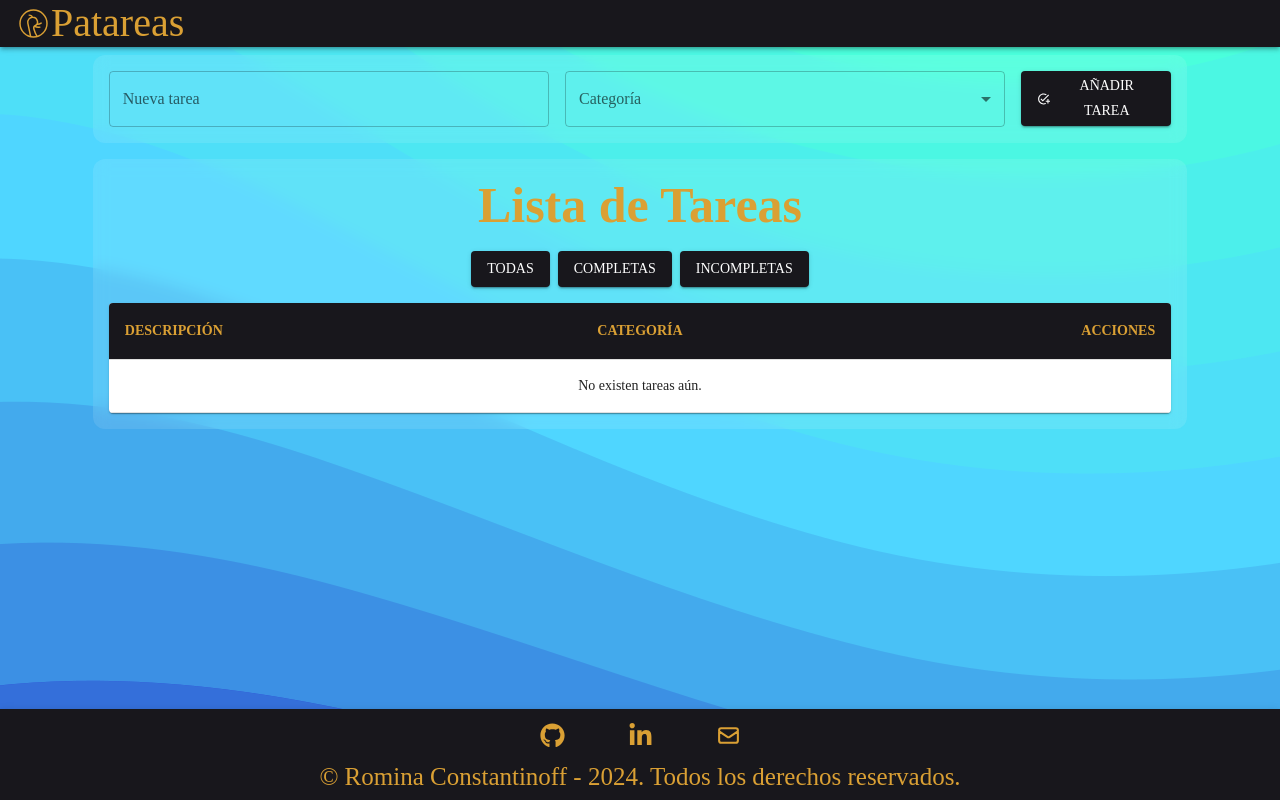
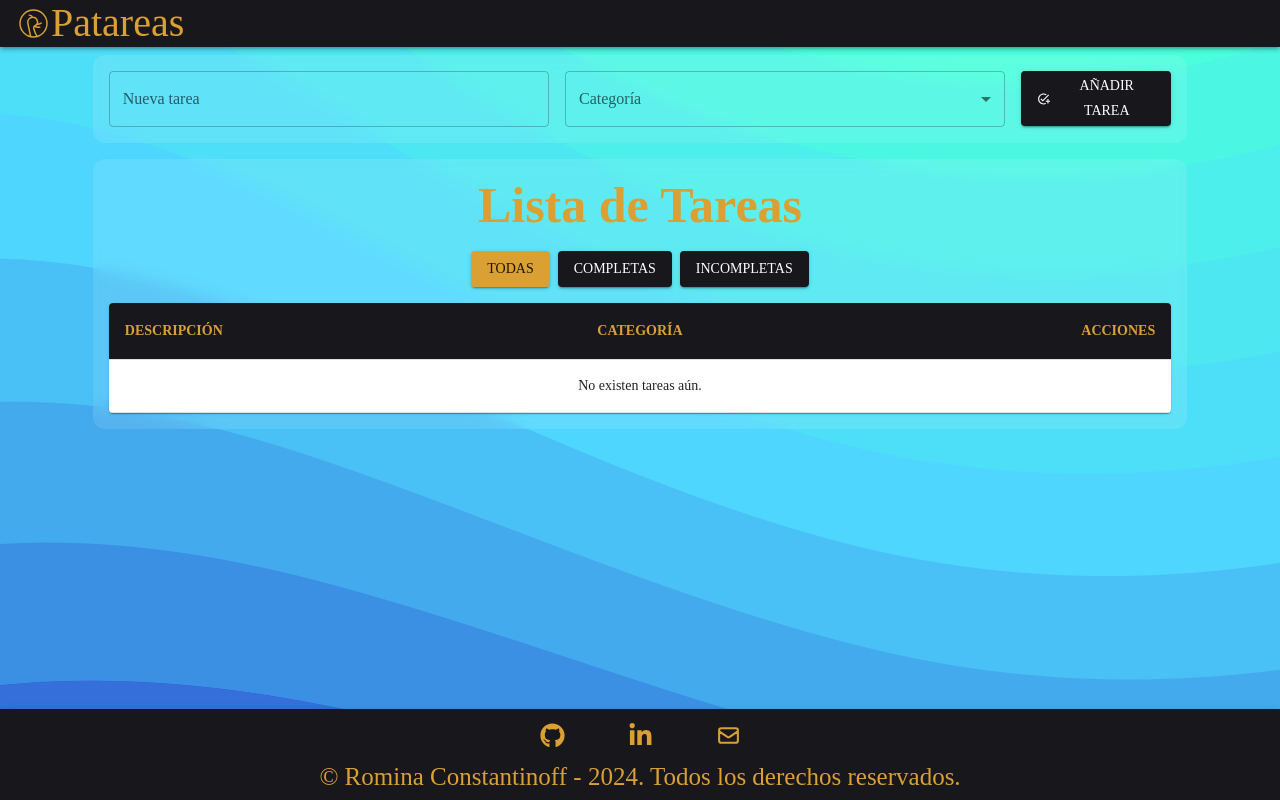
Before and after one commit to romicons/Patareas, a React (Vite) app: page / in a window 1280 px wide. Built offline with nearby package versions, Linux system fonts and the light colour scheme; a web font is replaced by a local one.

Commit message:
Added functionality to the filters of the table. Finished app.

```diff
--- a/src/components/Footer.jsx
+++ b/src/components/Footer.jsx
@@ -1,7 +1,7 @@
+import { Button, Box, Typography } from "@mui/material";
+
 import { FaGithub, FaLinkedinIn } from "react-icons/fa";
 import { HiOutlineMail } from "react-icons/hi";
-
-import { Button, Box, Typography } from "@mui/material";
 
 export const Footer = () => {
     return (
--- a/src/components/Task.jsx
+++ b/src/components/Task.jsx
@@ -1,9 +1,9 @@
+import { useState } from 'react';
+
 import { TableCell, TableRow, Button, Modal, Box, TextField, Typography } from "@mui/material";
 
 import { MdOutlineDelete, MdOutlineModeEdit, MdCheckCircle } from "react-icons/md";
 import { FiAlertTriangle } from "react-icons/fi";
-
-import { useState } from 'react';
 
 export const Task = ({ task, tasks, setTasks }) => {
   const { taskDescription, taskCategory, id, finished } = task;
--- a/src/components/TasksContainer.jsx
+++ b/src/components/TasksContainer.jsx
@@ -1,25 +1,79 @@
-import { Box, Button, FormControl, Typography } from '@mui/material'
+import { useState, useEffect } from 'react';
 
-import { TaskTable } from './TaskTable'
+import { Box, Button, FormControl, Typography } from '@mui/material';
 
-export const TaskContainer = ({tasks, setTasks}) => {
-    return(
-        <Box sx={{width: "95%", display:"flex", flexDirection: "column", gap: 2, alignItems: "center", borderRadius: 3, padding: 2, backdropFilter: 'blur(8px)', background: 'rgba(255, 255, 255, 0.1)'}}>
-            <Typography variant='h2' sx={{fontSize: {xs:35, sm:50}, fontWeight: 'bold'}}>
+import { TaskTable } from './TaskTable';
+
+export const TaskContainer = ({ tasks, setTasks }) => {
+  const [filter, setFilter] = useState('all');
+  const [filteredTasks, setFilteredTasks] = useState([]);
+
+  useEffect(() => {
+    filterTasks();
+  }, [tasks, filter]);
+
+  const filterTasks = () => {
+    switch (filter) {
+      case 'completed':
+        setFilteredTasks(tasks.filter(task => task.finished));
+        break;
+      case 'incomplete':
+        setFilteredTasks(tasks.filter(task => !task.finished));
+        break;
+      default:
+        setFilteredTasks(tasks);
+        break;
+    }
+  };
+
+  const handleFilter = (type) => {
+    setFilter(type);
+  };
+
+  return (
+    <Box
+      sx={{
+        width: '95%',
+        display: 'flex',
+        flexDirection: 'column',
+        gap: 2,
+        alignItems: 'center',
+        borderRadius: 3,
+        padding: 2,
+        backdropFilter: 'blur(8px)',
+        background: 'rgba(255, 255, 255, 0.1)',
+      }}
+    >
+      <Typography variant='h2' sx={{ fontSize: { xs: 35, sm: 50 }, fontWeight: 'bold' }}>
         Lista de Tareas
       </Typography>
-            <FormControl fullWidth sx={{ display:'flex', flexDirection: 'row', gap: 1, justifyContent: 'center'}}>
-                <Button variant='contained' color='secondary' sx={{":hover": {backgroundColor: '#daa034'}, paddingInline: 2}}>
+      <FormControl fullWidth sx={{ display: 'flex', flexDirection: 'row', gap: 1, justifyContent: 'center' }}>
+        <Button
+          variant='contained'
+          color={filter === 'all' ? 'primary' : 'secondary'}
+          onClick={() => handleFilter('all')}
+          sx={{ ":hover": { backgroundColor: '#daa034' }, paddingInline: 2 }}
+        >
           Todas
         </Button>
-                <Button variant='contained' color='secondary' sx={{":hover": {backgroundColor: '#daa034'}, paddingInline: 2}}>
+        <Button
+          variant='contained'
+          color={filter === 'completed' ? 'primary' : 'secondary'}
+          onClick={() => handleFilter('completed')}
+          sx={{ ":hover": { backgroundColor: '#daa034' }, paddingInline: 2 }}
+        >
           Completas
         </Button>
-                <Button variant='contained' color='secondary' sx={{":hover": {backgroundColor: '#daa034'}, paddingInline: 2}}>
+        <Button
+          variant='contained'
+          color={filter === 'incomplete' ? 'primary' : 'secondary'}
+          onClick={() => handleFilter('incomplete')}
+          sx={{ ":hover": { backgroundColor: '#daa034' }, paddingInline: 2 }}
+        >
           Incompletas
         </Button>
       </FormControl>
-            <TaskTable tasks={tasks} setTasks={setTasks}/>
+      <TaskTable tasks={filteredTasks} setTasks={setTasks} />
     </Box>
-    )
-}
+  );
+};
```
Lines whose indentation alone changed are shown as unchanged.
